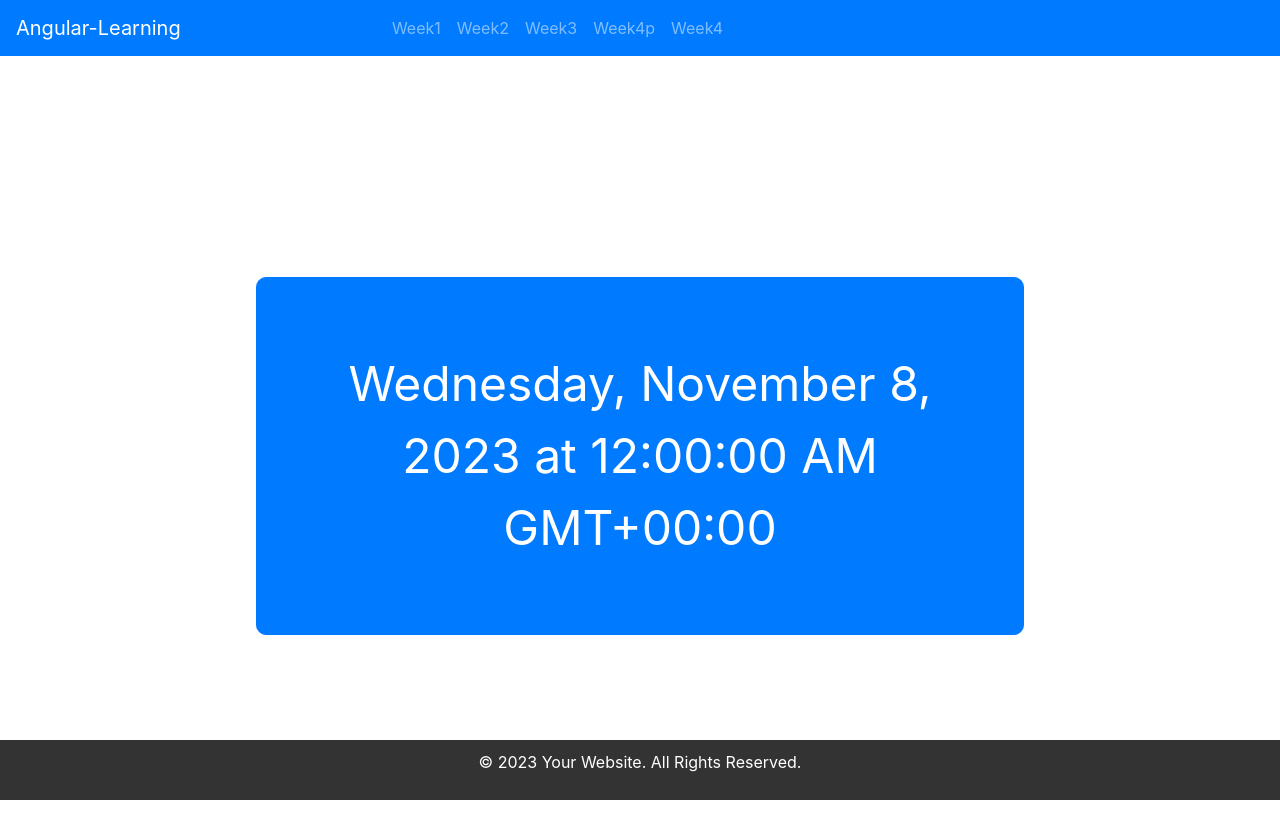
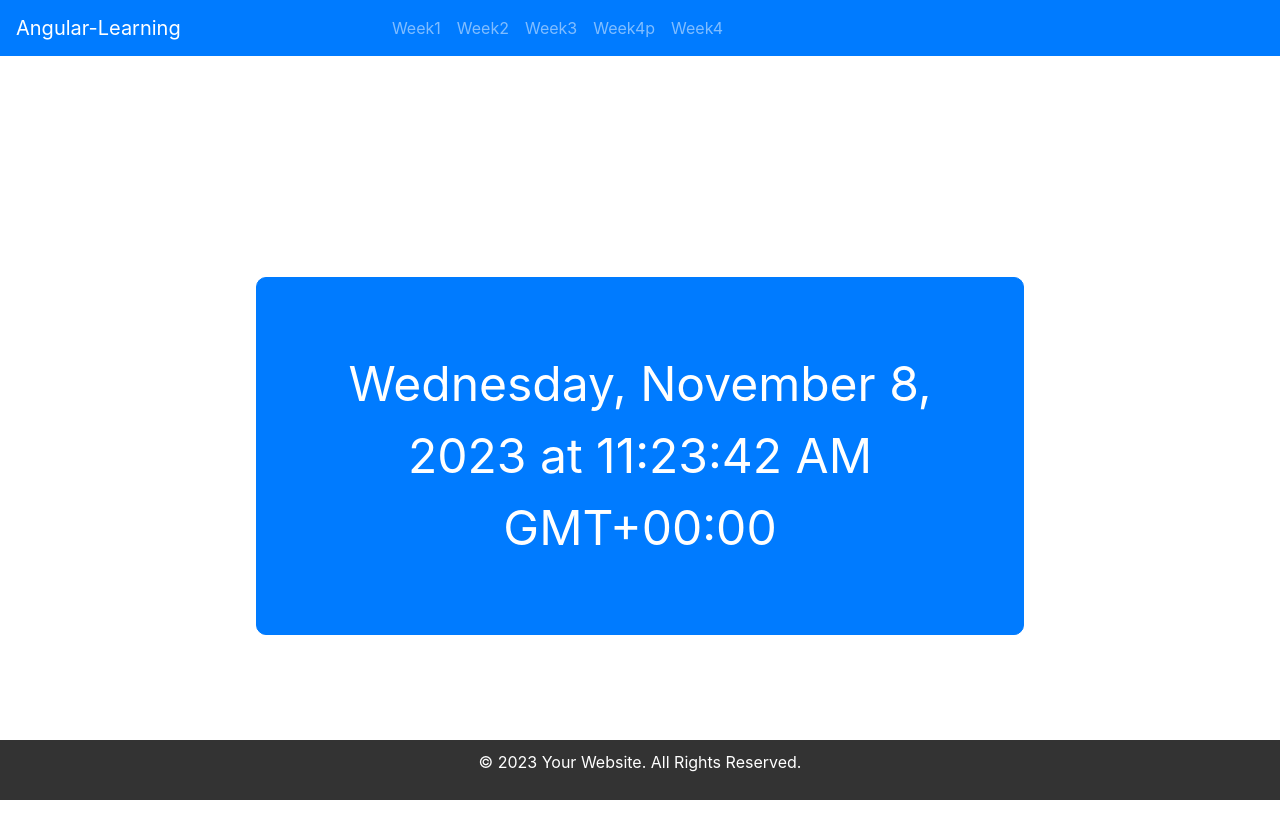
Before and after one commit to amit-sps/Angular, an Angular app: page / in a window 1280 px wide. Shown: the top 838 px of the page. Built offline with nearby package versions, Linux system fonts and the light colour scheme.

Commit message:
timezone replaced

```diff
--- a/src/app/assignment1/assignment1.component.ts
+++ b/src/app/assignment1/assignment1.component.ts
@@ -14,7 +14,7 @@ export class Assignment1Component implements OnInit {
   constructor(){}
 
   ngOnInit(): void {
-   this.todayDate=new Date().toDateString();
+   this.todayDate=new Date().toLocaleString('en-US',{timeZone:'Asia/Kolkata'});
   }
 
 
```
